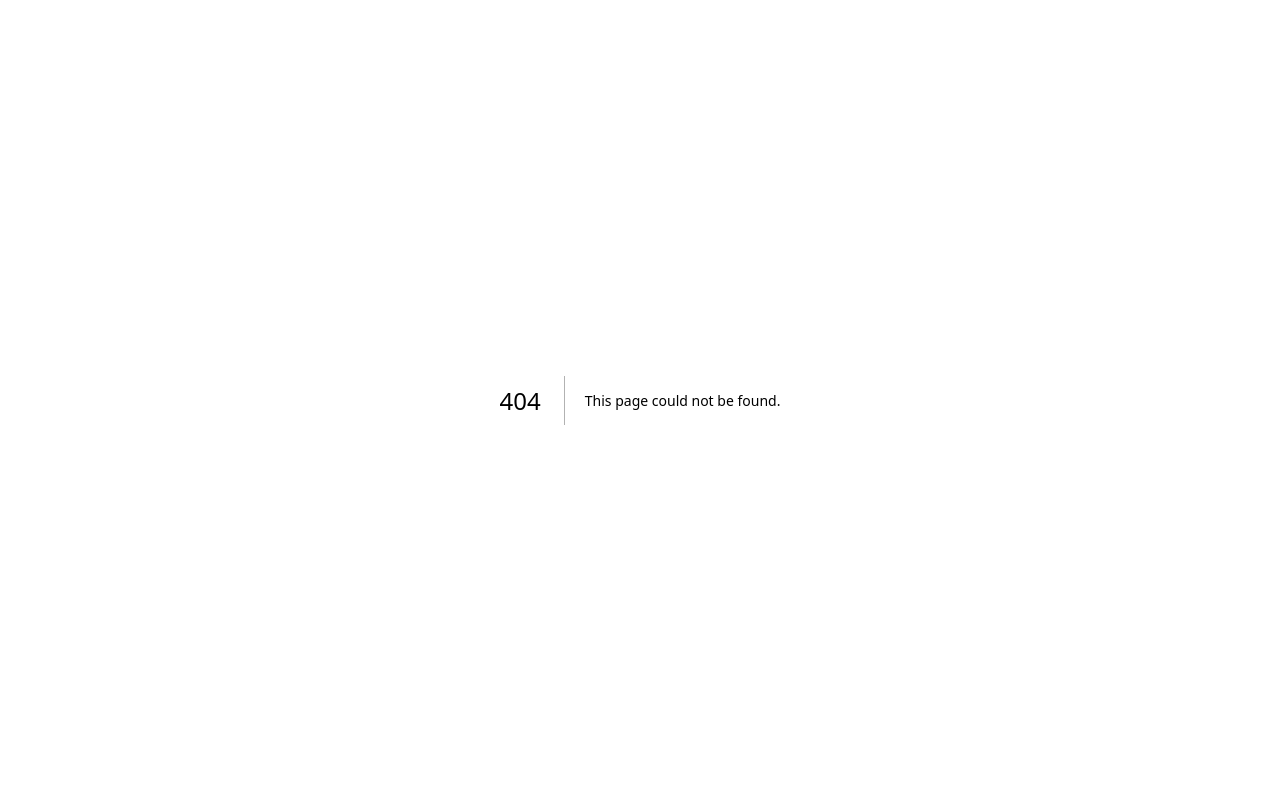
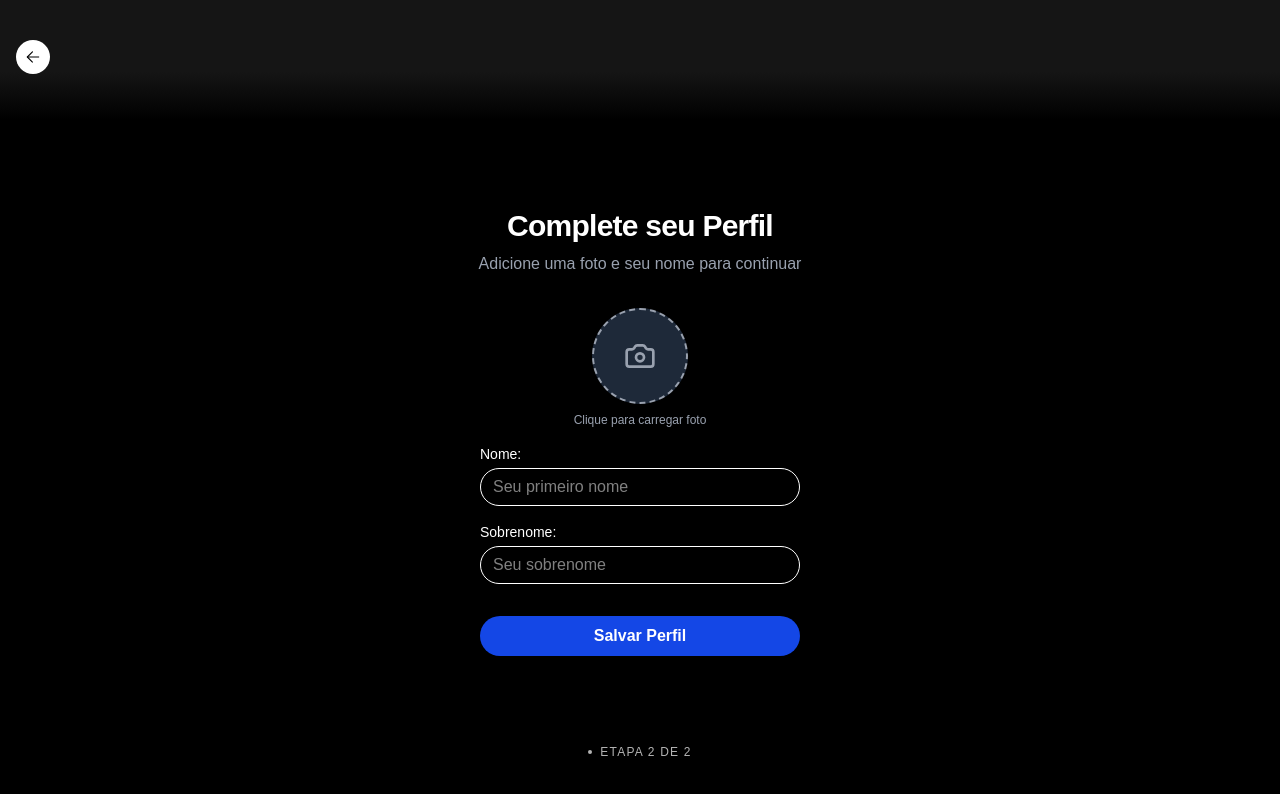
Before and after one commit to colligii/laco, a Next.js app: page /complete-profile in a window 1280 px wide. Before the commit this address had no page. Shown: the top 794 px of the page. Built offline with nearby package versions, Linux system fonts and the light colour scheme.

Commit message:
add complete profile

```diff
--- /dev/null
+++ b/app/complete-profile/page.tsx
@@ -0,0 +1,28 @@
+import Header from '../components/header';
+import ProfileUploadForm from './profile-upload-form'
+
+const UploadProfile = () => {
+    return (
+        <div className="h-screen flex flex-col items-center bg-black text-white">
+            <Header disableIcon={true} href="/register"/>
+
+            <main className="flex-1 flex flex-col items-center justify-center px-4">
+                <div className="text-center mb-8">
+                    <h1 className="text-3xl font-bold tracking-tight">Complete seu Perfil</h1>
+                    <p className="text-gray-400 mt-2">Adicione uma foto e seu nome para continuar</p>
+                </div>
+
+                <ProfileUploadForm />
+            </main>
+
+            <footer className="pb-10">
+                <div className="flex items-center gap-2 opacity-70">
+                    <div className="w-1 h-1 bg-white rounded-full"></div>
+                    <span className="text-xs uppercase tracking-widest">Etapa 2 de 2</span>
+                </div>
+            </footer>
+        </div>
+    );
+};
+
+export default UploadProfile;
--- /dev/null
+++ b/app/complete-profile/profile-upload-form.tsx
@@ -0,0 +1,84 @@
+'use client'
+import { useState } from 'react';
+import { useForm } from 'react-hook-form';
+import { Camera } from 'lucide-react';
+import { completeProfile, completeProfileType } from '../schemas/complete-profile';
+import { zodResolver } from '@hookform/resolvers/zod';
+
+export default function ProfileUploadForm() {
+    const [preview, setPreview] = useState<string | null>(null);
+
+    const {
+        register,
+        handleSubmit,
+        formState: { errors }
+    } = useForm<completeProfileType>({
+        resolver: zodResolver(completeProfile)
+    });
+
+    const handleImageChange = (e: React.ChangeEvent<HTMLInputElement>) => {
+        const file = e.target.files?.[0];
+        if (file) {
+            setPreview(URL.createObjectURL(file));
+        }
+    };
+
+    const onSubmit = (data: any) => {
+        console.log(data);
+    }
+
+    return (
+        <form className="flex flex-col gap-4 w-80" onSubmit={handleSubmit(onSubmit)}>
+            {/* Image Upload Circle */}
+            <div className="flex flex-col items-center gap-2">
+                <label htmlFor="profile-pic" className="relative cursor-pointer group">
+                    <div className="w-24 h-24 rounded-full border-2 border-dashed border-gray-400 flex items-center justify-center overflow-hidden bg-gray-800">
+                        {preview ? (
+                            <img src={preview} alt="Preview" className="w-full h-full object-cover" />
+                        ) : (
+                            <Camera className="w-8 h-8 text-gray-400 group-hover:text-white transition-colors" />
+                        )}
+                    </div>
+                    <input
+                        id="profile-pic"
+                        type="file"
+                        accept="image/*"
+                        className="hidden"
+                        {...register('avatar')}
+                        onChange={handleImageChange}
+                    />
+                </label>
+                <span className="text-xs text-gray-400">Clique para carregar foto</span>
+            </div>
+
+            <div className="flex flex-col gap-1">
+                <label className='text-sm' htmlFor='firstName'>Nome:</label>
+                <input
+                    placeholder="Seu primeiro nome"
+                    className="p-1.5 px-3 bg-transparent border border-white rounded-full text-white outline-none focus:ring-2 focus:ring-blue-500"
+                    {...register('name', { required: "Nome é obrigatório" })}
+                />
+                {errors.name && <span className="text-red-400 text-xs">{errors.name.message as string}</span>}
+            </div>
+
+            <div className="flex flex-col gap-1">
+                <label className="text-sm" htmlFor='lastName'>Sobrenome:</label>
+                <input
+                    placeholder="Seu sobrenome"
+                    className="p-1.5 px-3 bg-transparent border border-white rounded-full text-white outline-none focus:ring-2 focus:ring-blue-500"
+                    {...register('lastName', { required: "Sobrenome é obrigatório" })}
+                />
+                {errors.lastName && <span className="text-red-400 text-xs">{errors.lastName.message as string}</span>}
+            </div>
+
+            <div className="flex flex-col items-center pt-4">
+                <button
+                    className='p-2 bg-blue-700 hover:bg-blue-600 transition-colors rounded-full w-full font-bold'
+                    type="submit"
+                >
+                    Salvar Perfil
+                </button>
+            </div>
+        </form>
+    )
+}
--- /dev/null
+++ b/app/schemas/complete-profile.ts
@@ -0,0 +1,13 @@
+import { z } from 'zod';
+
+export const completeProfile = z.object({
+    avatar: z.file({ message: 'O avatar precisa ser um arquivo' }),
+    name: z
+        .string({ message: 'O nome está invalido' })
+        .nonempty({ message: 'O Nome não pode estar vazio. '}),
+    lastName: z
+        .string({ message: 'A senha precisa ser definida' })
+        .nonempty({ message: 'A senha não pode estar vazia' })
+})
+
+export type completeProfileType = z.infer<typeof completeProfile>
```
